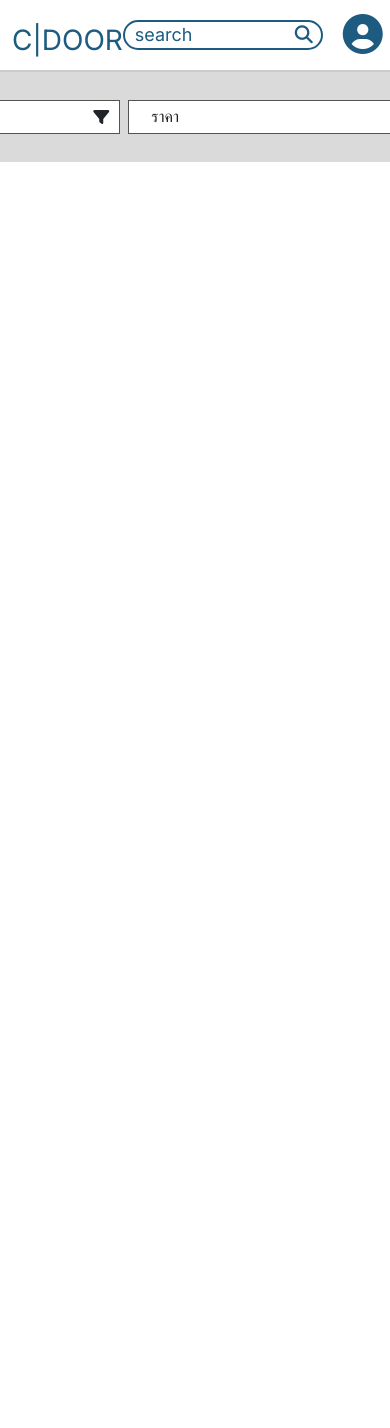
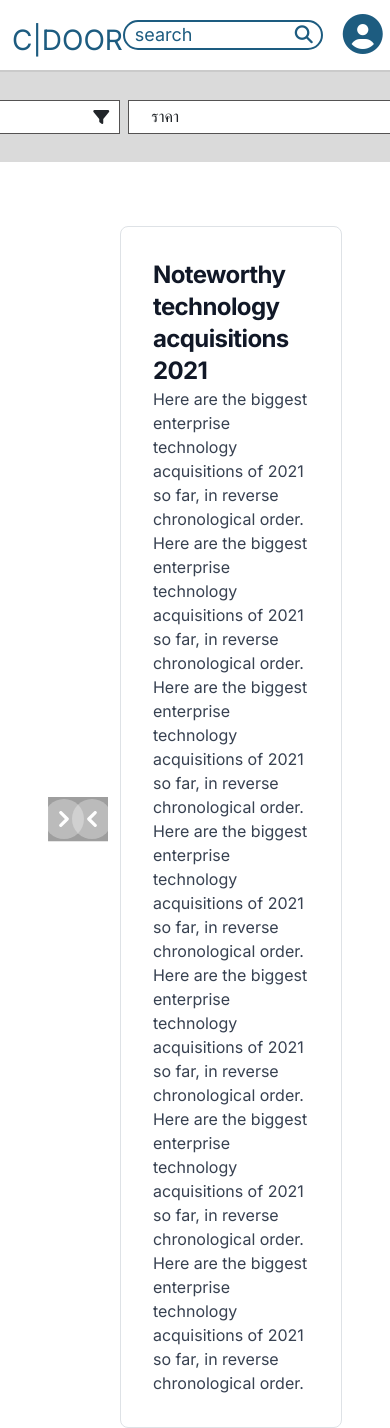
Before and after one commit to SarayutBz/Cdoor, a Django app: page /condo/ in a window 390 px wide; the page is wider, and only the part inside the window is pictured. Before the commit the page ends 162 px from the top of that part, so only its background shows below. Run offline with Django 5.2, Linux system fonts and the light colour scheme; some libraries are stand-ins or nearby versions; grey boxes are pictures that could not be loaded.

Commit message:
add carousel and card to condo page

```diff
--- a/condo/templates/condo1/condo.html
+++ b/condo/templates/condo1/condo.html
@@ -100,7 +100,6 @@
     }
 
     .dropdown-menu {
-            z-10;
       display: none;
       background-color: #FFF;
       border-radius: 0.375rem;
@@ -246,10 +245,102 @@
     </div>
 
     <div class="button mt-1">
-          <button type="button"   class="mx-2 text-white bg-gradient-to-r from-purple-500 via-purple-600 to-purple-700 hover:bg-gradient-to-br focus:ring-4 focus:outline-none focus:ring-purple-300 dark:focus:ring-purple-800 font-medium rounded-lg text-sm px-5 py-2.5 text-center me-2 mb-2">ค้นหา</button>
+      <button type="button"
+        class="mx-2 text-white bg-gradient-to-r from-purple-500 via-purple-600 to-purple-700 hover:bg-gradient-to-br focus:ring-4 focus:outline-none focus:ring-purple-300 dark:focus:ring-purple-800 font-medium rounded-lg text-sm px-5 py-2.5 text-center me-2 mb-2">ค้นหา</button>
     </div>
 
   </div>
+
+
+  <div class="content flex items-center mt-5 space-y-4 mx-5">
+    <!-- Carousel Section -->
+    <div id="controls-carousel" class="relative w-full max-w-4xl">
+      <!-- Carousel wrapper -->
+      <div class="relative h-56 overflow-hidden rounded-lg md:h-96">
+        <!-- Item 1 -->
+        <div class="hidden duration-700 ease-in-out" data-carousel-item>
+          <img src="https://i.pinimg.com/564x/5c/ef/50/5cef50ffc7a3b27d104b5c1a1d243ef4.jpg"
+            class="absolute block w-full -translate-x-1/2 -translate-y-1/2 top-1/2 left-1/2" alt="...">
+        </div>
+        <!-- Item 2 -->
+        <div class="hidden duration-700 ease-in-out" data-carousel-item="active">
+          <img src="https://i.pinimg.com/736x/03/16/c4/0316c4ddb73294cf9b037add01d17872.jpg"
+            class="absolute block w-full -translate-x-1/2 -translate-y-1/2 top-1/2 left-1/2" alt="...">
+        </div>
+        <!-- Item 3 -->
+        <div class="hidden duration-700 ease-in-out" data-carousel-item>
+          <img src="https://i.pinimg.com/564x/5c/ef/50/5cef50ffc7a3b27d104b5c1a1d243ef4.jpg"
+            class="absolute block w-full -translate-x-1/2 -translate-y-1/2 top-1/2 left-1/2" alt="...">
+        </div>
+        <!-- Item 4 -->
+        <div class="hidden duration-700 ease-in-out" data-carousel-item>
+          <img src="https://i.pinimg.com/564x/5c/ef/50/5cef50ffc7a3b27d104b5c1a1d243ef4.jpg"
+            class="absolute block w-full -translate-x-1/2 -translate-y-1/2 top-1/2 left-1/2" alt="...">
+        </div>
+        <!-- Item 5 -->
+        <div class="hidden duration-700 ease-in-out" data-carousel-item>
+          <img src="https://i.pinimg.com/564x/5c/ef/50/5cef50ffc7a3b27d104b5c1a1d243ef4.jpg"
+            class="absolute block w-full -translate-x-1/2 -translate-y-1/2 top-1/2 left-1/2" alt="...">
+        </div>
+      </div>
+      <!-- Slider controls -->
+      <button type="button"
+        class="absolute top-0 start-0 z-30 flex items-center justify-center h-full px-4 cursor-pointer group focus:outline-none"
+        data-carousel-prev>
+        <span
+          class="inline-flex items-center justify-center w-10 h-10 rounded-full bg-white/30 dark:bg-gray-800/30 group-hover:bg-white/50 dark:group-hover:bg-gray-800/60 group-focus:ring-4 group-focus:ring-white dark:group-focus:ring-gray-800/70 group-focus:outline-none">
+          <svg class="w-4 h-4 text-white dark:text-gray-800 rtl:rotate-180" aria-hidden="true"
+            xmlns="http://www.w3.org/2000/svg" fill="none" viewBox="0 0 6 10">
+            <path stroke="currentColor" stroke-linecap="round" stroke-linejoin="round" stroke-width="2"
+              d="M5 1 1 5l4 4" />
+          </svg>
+          <span class="sr-only">Previous</span>
+        </span>
+      </button>
+      <button type="button"
+        class="absolute top-0 end-0 z-30 flex items-center justify-center h-full px-4 cursor-pointer group focus:outline-none"
+        data-carousel-next>
+        <span
+          class="inline-flex items-center justify-center w-10 h-10 rounded-full bg-white/30 dark:bg-gray-800/30 group-hover:bg-white/50 dark:group-hover:bg-gray-800/60 group-focus:ring-4 group-focus:ring-white dark:group-focus:ring-gray-800/70 group-focus:outline-none">
+          <svg class="w-4 h-4 text-white dark:text-gray-800 rtl:rotate-180" aria-hidden="true"
+            xmlns="http://www.w3.org/2000/svg" fill="none" viewBox="0 0 6 10">
+            <path stroke="currentColor" stroke-linecap="round" stroke-linejoin="round" stroke-width="2"
+              d="m1 9 4-4-4-4" />
+          </svg>
+          <span class="sr-only">Next</span>
+        </span>
+      </button>
+    </div>
+
+    <!-- Card Section -->
+    <div
+      class="ml-3 p-8 bg-white border border-gray-200 rounded-lg">
+      <a href="#">
+        <h5 class=" text-2xl font-bold tracking-tight text-gray-900 dark:text-white">Noteworthy technology
+          acquisitions 2021</h5>
+        <p class="font-normal text-gray-700 dark:text-gray-400">Here are the biggest enterprise technology acquisitions
+          of 2021 so far, in reverse chronological order.</p>
+        </a>
+        <p class="font-normal text-gray-700 dark:text-gray-400">Here are the biggest enterprise technology acquisitions
+          of 2021 so far, in reverse chronological order.</p>
+        <p class="font-normal text-gray-700 dark:text-gray-400">Here are the biggest enterprise technology acquisitions
+          of 2021 so far, in reverse chronological order.</p>
+        <p class="font-normal text-gray-700 dark:text-gray-400">Here are the biggest enterprise technology acquisitions
+          of 2021 so far, in reverse chronological order.</p>
+        <p class="font-normal text-gray-700 dark:text-gray-400">Here are the biggest enterprise technology acquisitions
+          of 2021 so far, in reverse chronological order.</p>
+        <p class="font-normal text-gray-700 dark:text-gray-400">Here are the biggest enterprise technology acquisitions
+          of 2021 so far, in reverse chronological order.</p>
+        <p class="font-normal text-gray-700 dark:text-gray-400">Here are the biggest enterprise technology acquisitions
+          of 2021 so far, in reverse chronological order.</p>
+    </div>
+  </div>
+
+
+
+</body>
+
+</html>
 
 <script>
   const dropdownButton = document.getElementById('dropdownRadioHelperButton');
@@ -265,6 +356,37 @@
     }
   });
 </script>
-</body>
+<script>
+  document.addEventListener('DOMContentLoaded', function () {
+    const items = document.querySelectorAll('[data-carousel-item]');
+    let activeIndex = 0;
 
-</html>
+    const showItem = (index) => {
+      items.forEach((item, i) => {
+        item.classList.add('hidden');
+        item.classList.remove('block');
+        if (i === index) {
+          item.classList.remove('hidden');
+          item.classList.add('block');
+        }
+      });
+    };
+
+    const nextItem = () => {
+      activeIndex = (activeIndex + 1) % items.length;
+      showItem(activeIndex);
+    };
+
+    const prevItem = () => {
+      activeIndex = (activeIndex - 1 + items.length) % items.length;
+      showItem(activeIndex);
+    };
+
+    document.querySelector('[data-carousel-next]').addEventListener('click', nextItem);
+    document.querySelector('[data-carousel-prev]').addEventListener('click', prevItem);
+
+    // Show the first item initially
+    showItem(activeIndex);
+  });
+
+</script>
```
Lines whose indentation alone changed are shown as unchanged.
